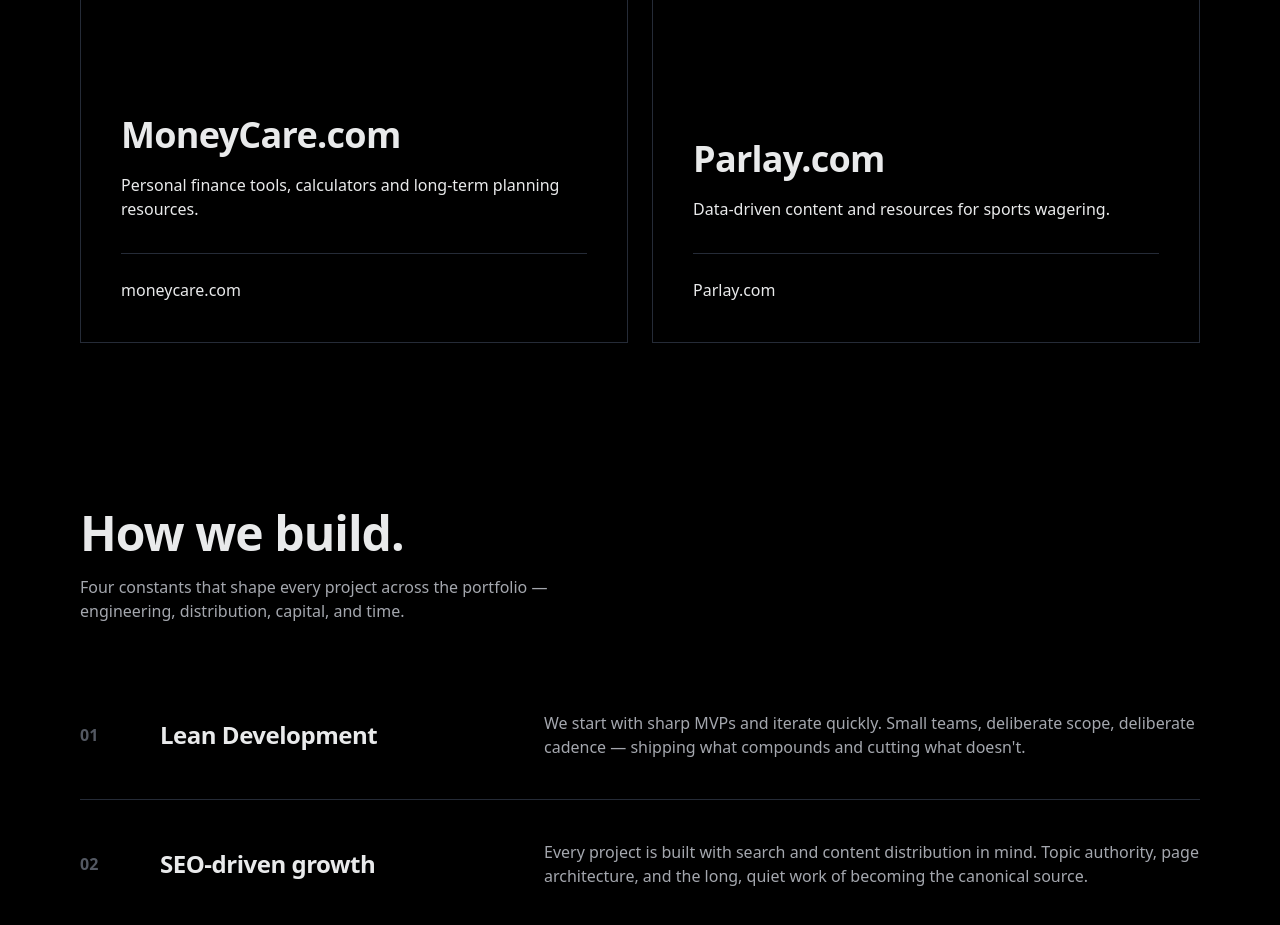
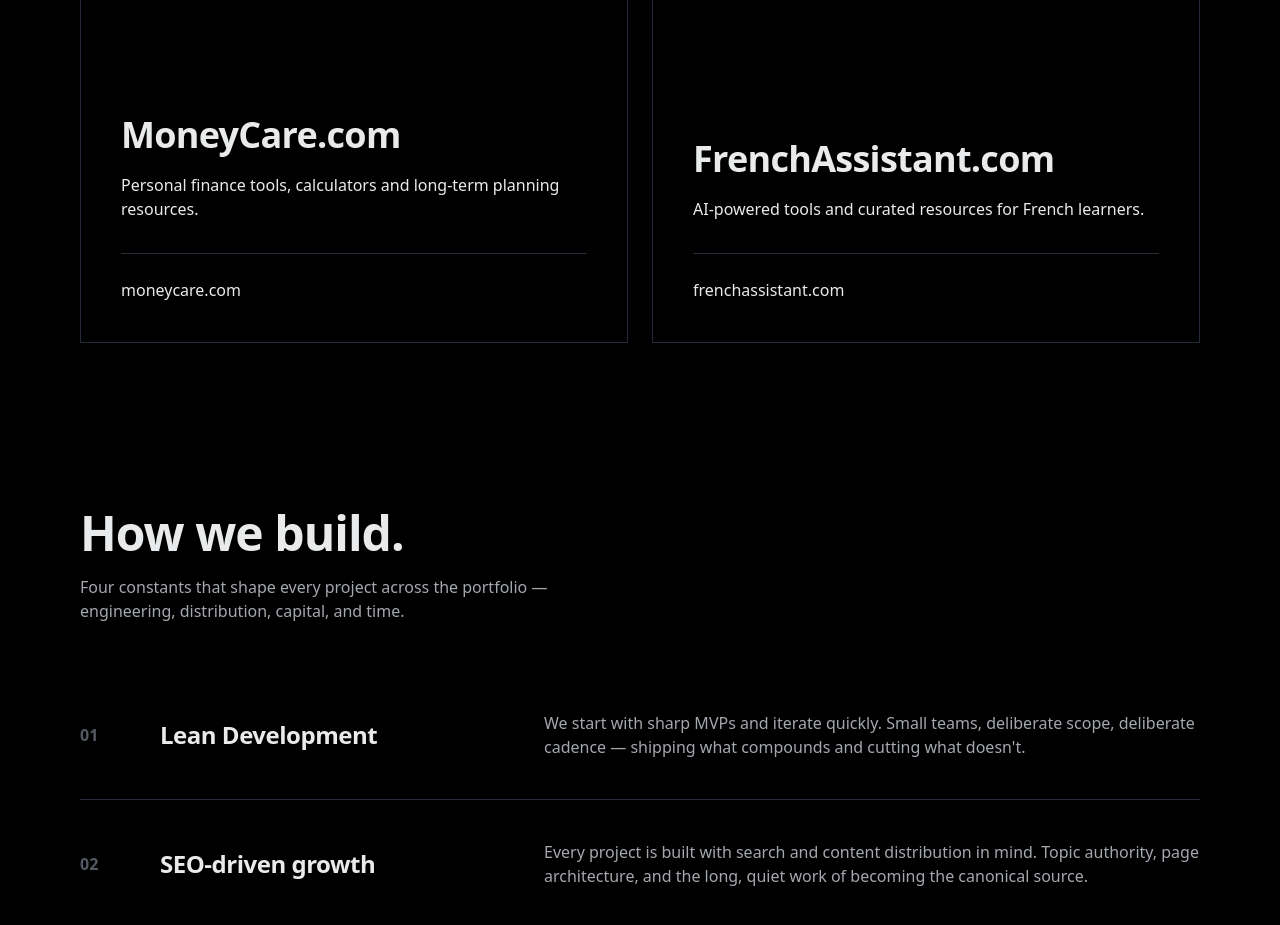
Before and after one commit to secundinog/discryptic-site, a Next.js app: page / in a window 1280 px wide. Shown: the part 3880-4805 px from the top of the page. Built offline with nearby package versions, Linux system fonts and the light colour scheme; a web font is replaced by a local one.

Commit message:
change portfolio

```diff
--- a/components/PortfolioSection.tsx
+++ b/components/PortfolioSection.tsx
@@ -36,10 +36,10 @@
   },
   {
     index: '04 / 04',
-    name: 'Parlay.com',
-    description: 'Data-driven content and resources for sports wagering.',
-    domain: 'Parlay.com',
-    href: 'https://parlay.com',
+    name: 'FrenchAssistant.com',
+    description: 'AI-powered tools and curated resources for French learners.',
+    domain: 'frenchassistant.com',
+    href: 'https://frenchassistant.com',
   },
 ]
 
```
Also changed, not shown: 1 other file (tests, documents, lock files or other folders).
